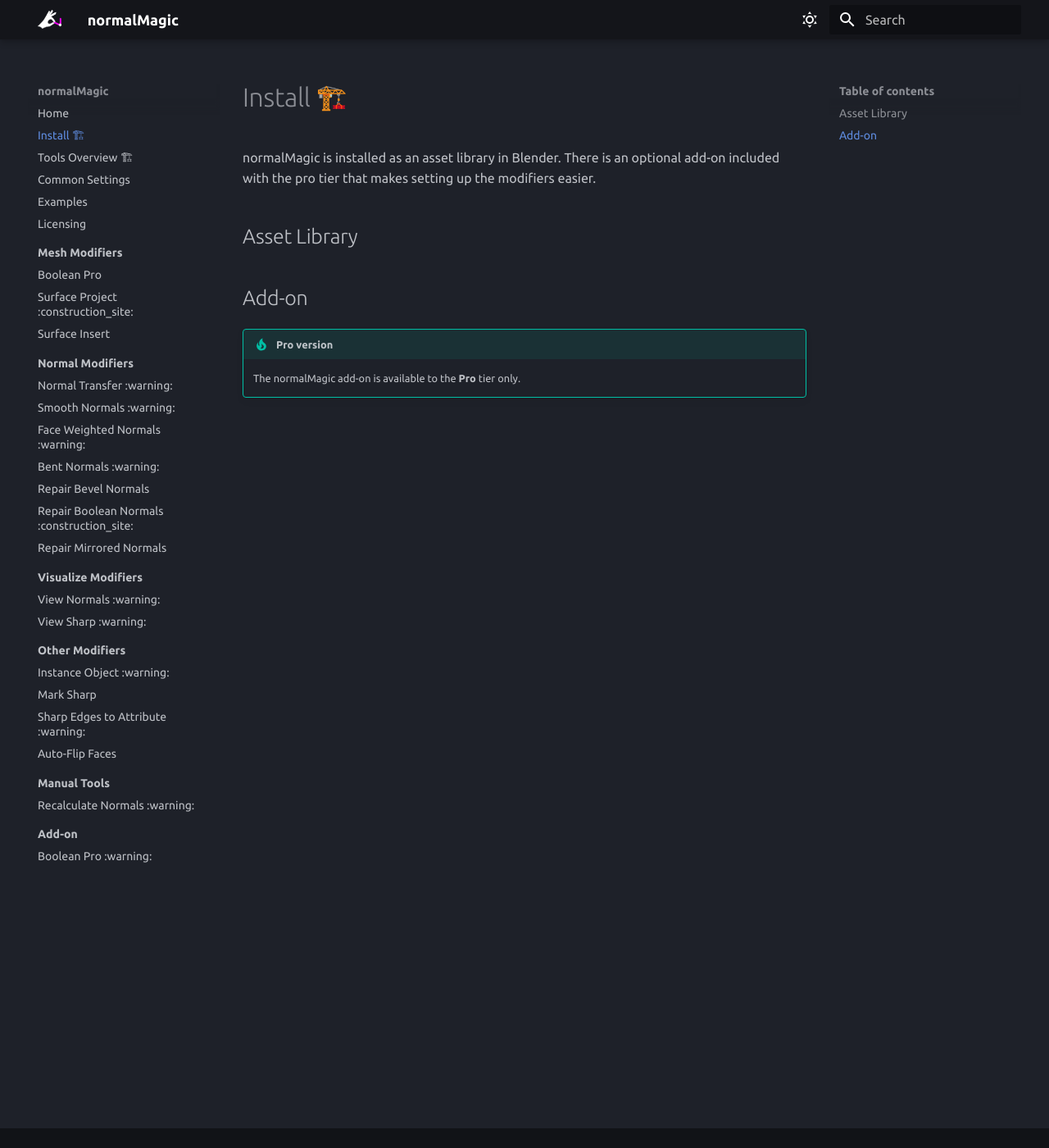
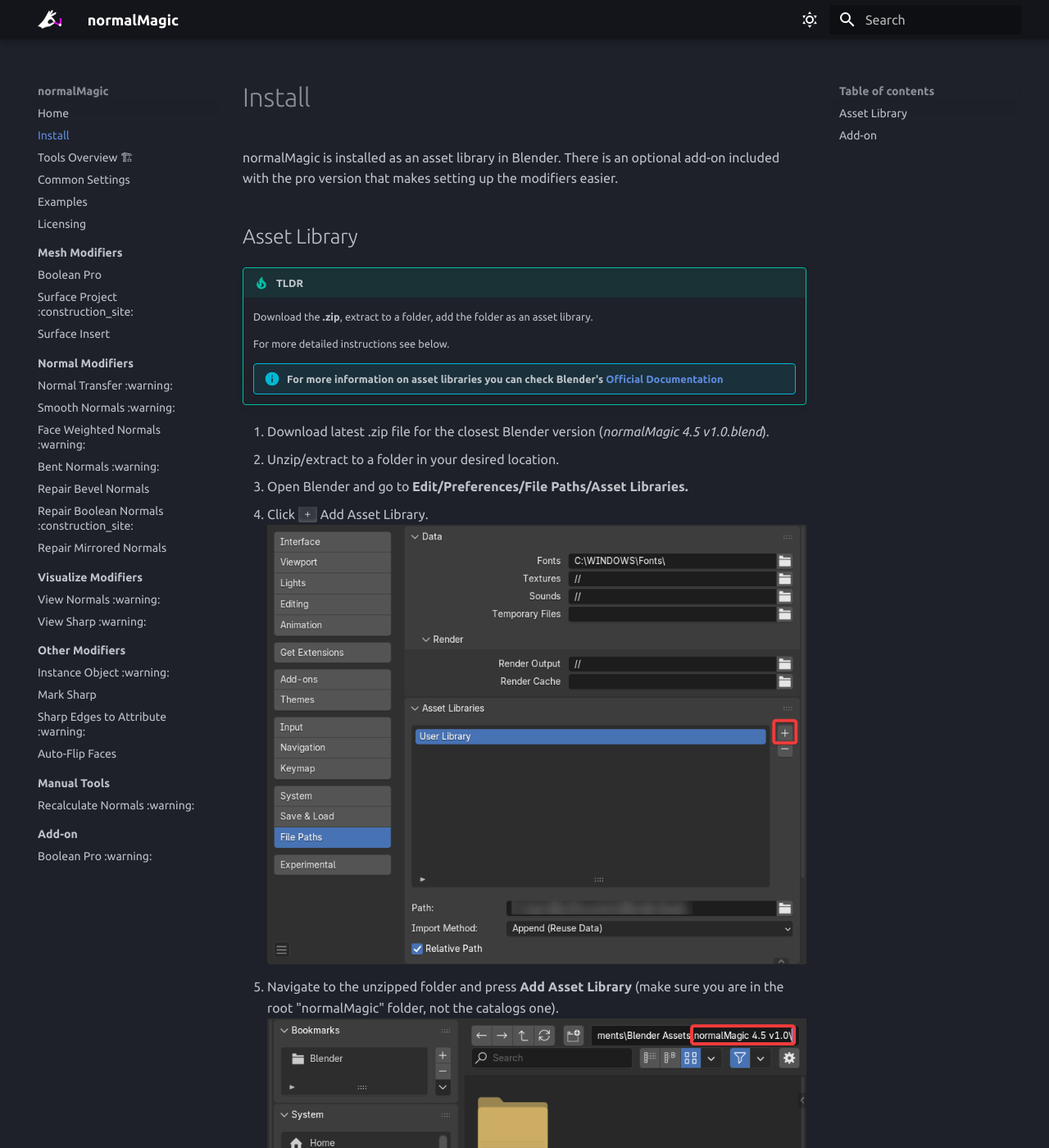
Before and after one commit to SpaghetMeNot/normalmagic, an MkDocs documentation site: the page built from docs/install.md, in a window 1280 px wide and 1400 px high. Shown: the whole window at 82% size. Built offline with MkDocs 1.6.1 and Material for MkDocs 9.7.7, drawn with Linux system fonts in a browser that asks for light colours; emoji names are drawn with the system emoji font; some web fonts are replaced; the version menu is left out; some of the changed text lies outside the part shown.

Commit message:
Install page

```diff
--- a/docs/install.md
+++ b/docs/install.md
@@ -1,12 +1,37 @@
-# Install :construction_site:
+# Install
 
-normalMagic is installed as an asset library in Blender. There is an optional add-on included with the pro tier that makes setting up the modifiers easier.
+normalMagic is installed as an asset library in Blender. There is an optional add-on included with the pro version that makes setting up the modifiers easier.
 
 ## Asset Library
 
+!!! tip "TLDR"
+    Download the **.zip**, extract to a folder, add the folder as an asset library.
 
+    For more detailed instructions see below.
+
+    !!! info "For more information on asset libraries you can check Blender's [Official Documentation](https://docs.blender.org/manual/en/dev/files/asset_libraries/introduction.html#introduction)"
+
+
+
+1. Download latest .zip file for the closest Blender version (*normalMagic 4.5 v1.0.blend*).
+2. Unzip/extract to a folder in your desired location.
+3. Open Blender and go to **Edit/Preferences/File Paths/Asset Libraries.**
+4. Click ++"\+"++ Add Asset Library. ![install_1](assets/install/install_1.png)
+5. Navigate to the unzipped folder and press **Add Asset Library** (make sure you are in the root "normalMagic" folder, not the catalogs one). ![install_2](assets/install/install_2.png)
+6. You should now see "normalMagic" in your asset libraries.
+**Optional**: Here you can choose how the data is imported in by default. See the [Official Documentation](https://docs.blender.org/manual/en/latest/editors/asset_browser.html#import-settings) for more information. ![install_3](./assets/install/install_3.png)
+
+normalMagic should now be installed. Modifiers will now show up under the **Add Modifier** menu. ![install_check](./assets/install/install_check.png)
 
 ## Add-on
 
 !!! tip "Pro version"
     The normalMagic add-on is available to the **Pro** tier only.
+
+    [Add-on Documentation](./add-on/index.md)
+
+
+To install the add-on simply:
+
+1. Download the latest "addon" .zip file.
+2. Drag the .zip file into Blender and press ++"OK"++. ![install_addon](./assets/install/install_addon.png)
```
Also changed, not shown: docs/assets/install/install_1.png (added), docs/assets/install/install_2.png (added), docs/assets/install/install_3.png (added), docs/assets/install/install_addon.png (added), docs/assets/install/install_check.png (added).
